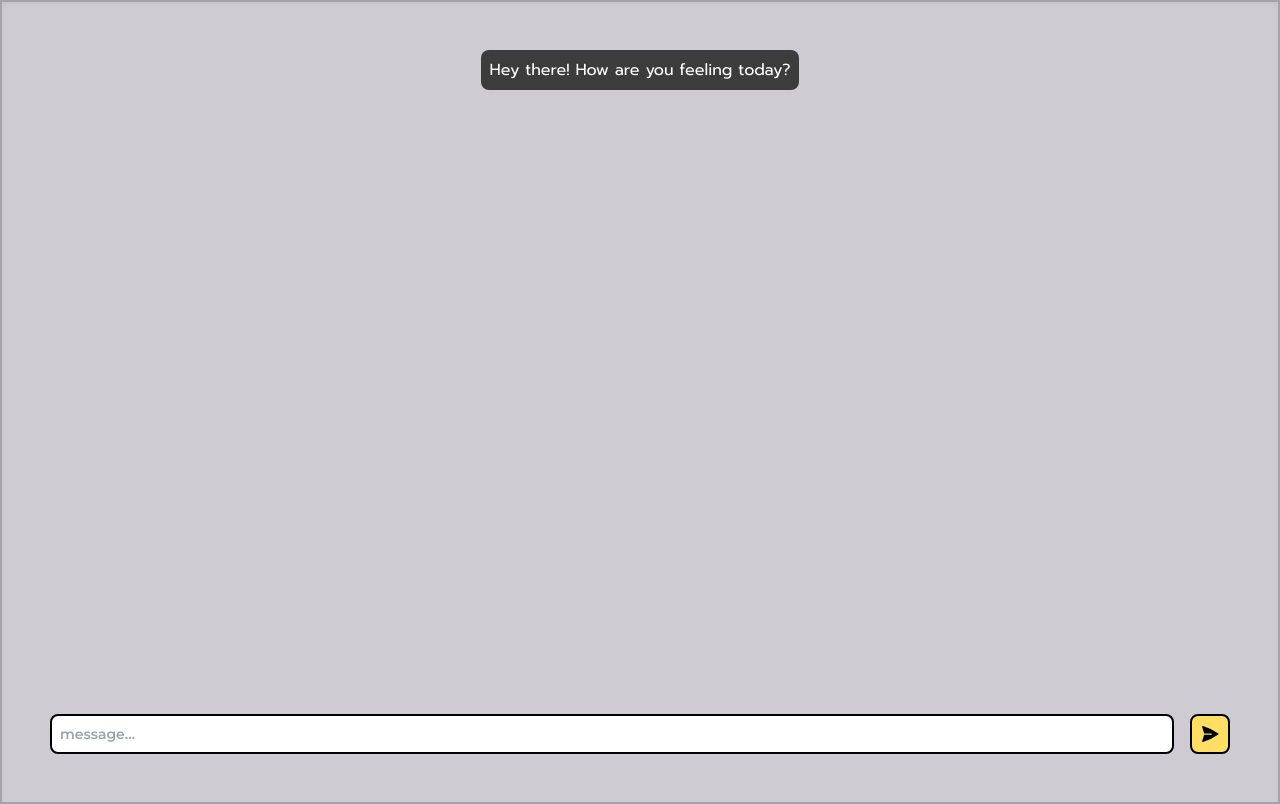
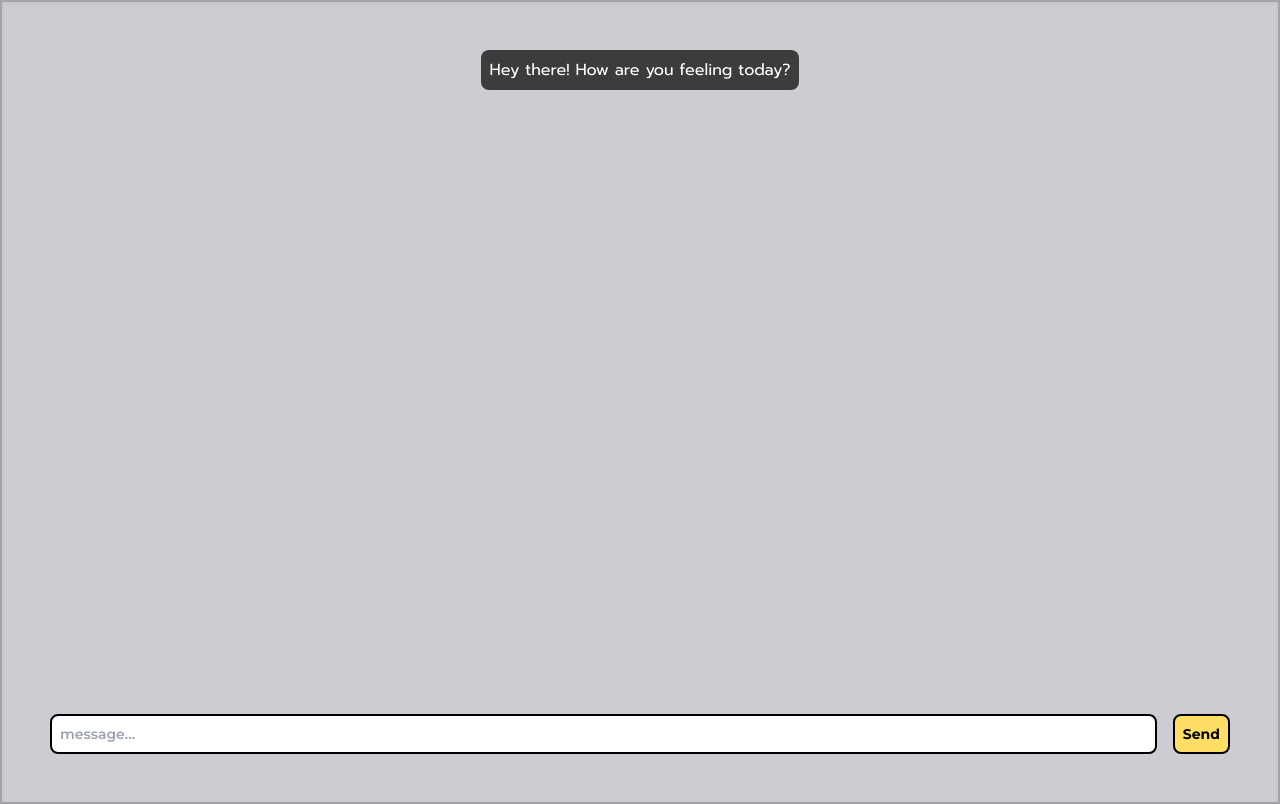
Before and after one commit to limitlez2020/therapist-chatbot, a Next.js app: page / in a window 1280 px wide. Built offline with nearby package versions, Linux system fonts and the light colour scheme.

Commit message:
change icon in the send button to the word send

```diff
--- a/app/page.js
+++ b/app/page.js
@@ -4,7 +4,7 @@ import Image from 'next/image';
 import { useState } from 'react';
 import { Montserrat } from 'next/font/google';
 import { Prompt } from 'next/font/google';
-import { PaperAirplaneIcon } from '@heroicons/react/24/solid';
+// import { PaperAirplaneIcon } from '@heroicons/react/24/solid';
 
 const monstserrat = Montserrat({ subsets: ['latin'] });
 const prompt = Prompt({
@@ -253,7 +253,8 @@ export default function Home() {
                              border-2 font-bold text-sm'
                   onClick={sendMessage}
           >
-            <PaperAirplaneIcon className="size-5"/>
+            {/* <PaperAirplaneIcon className="size-5"/> */}
+            Send
           </button>
         </div>
       </div>
```
